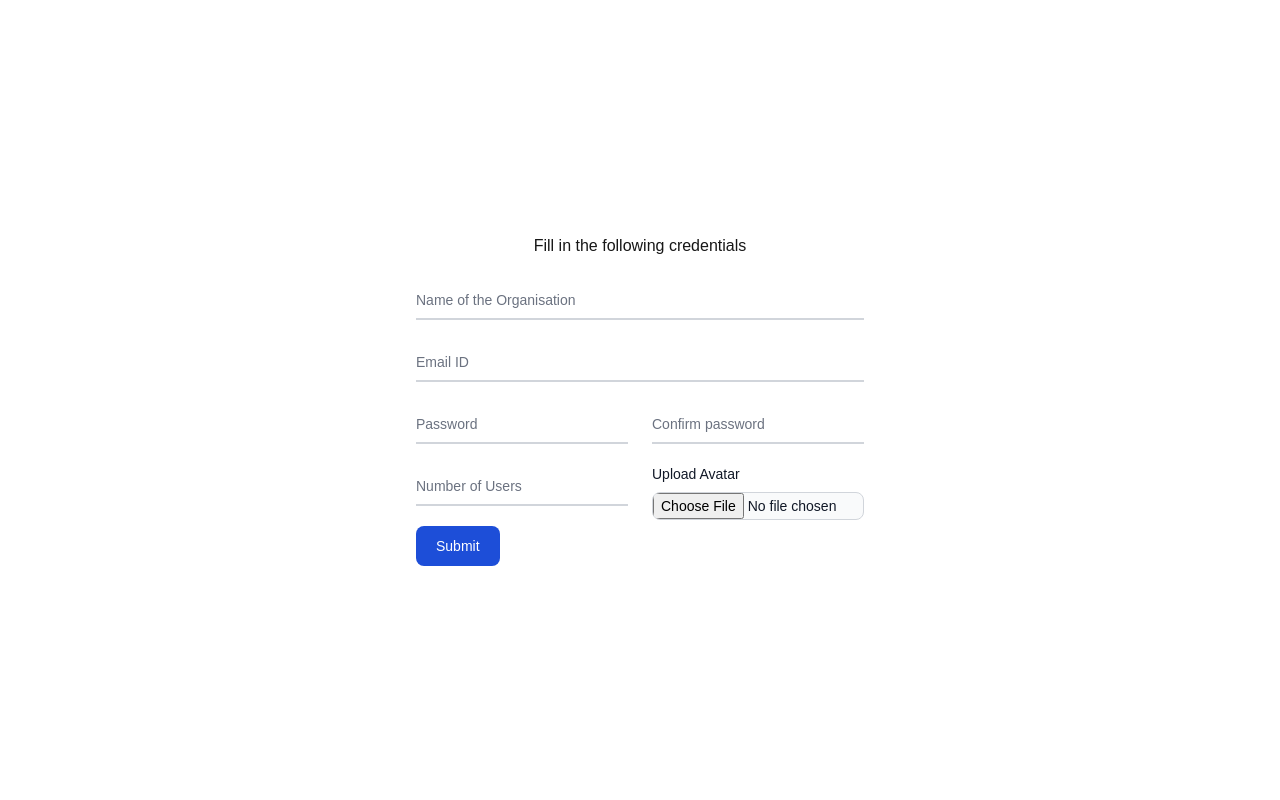
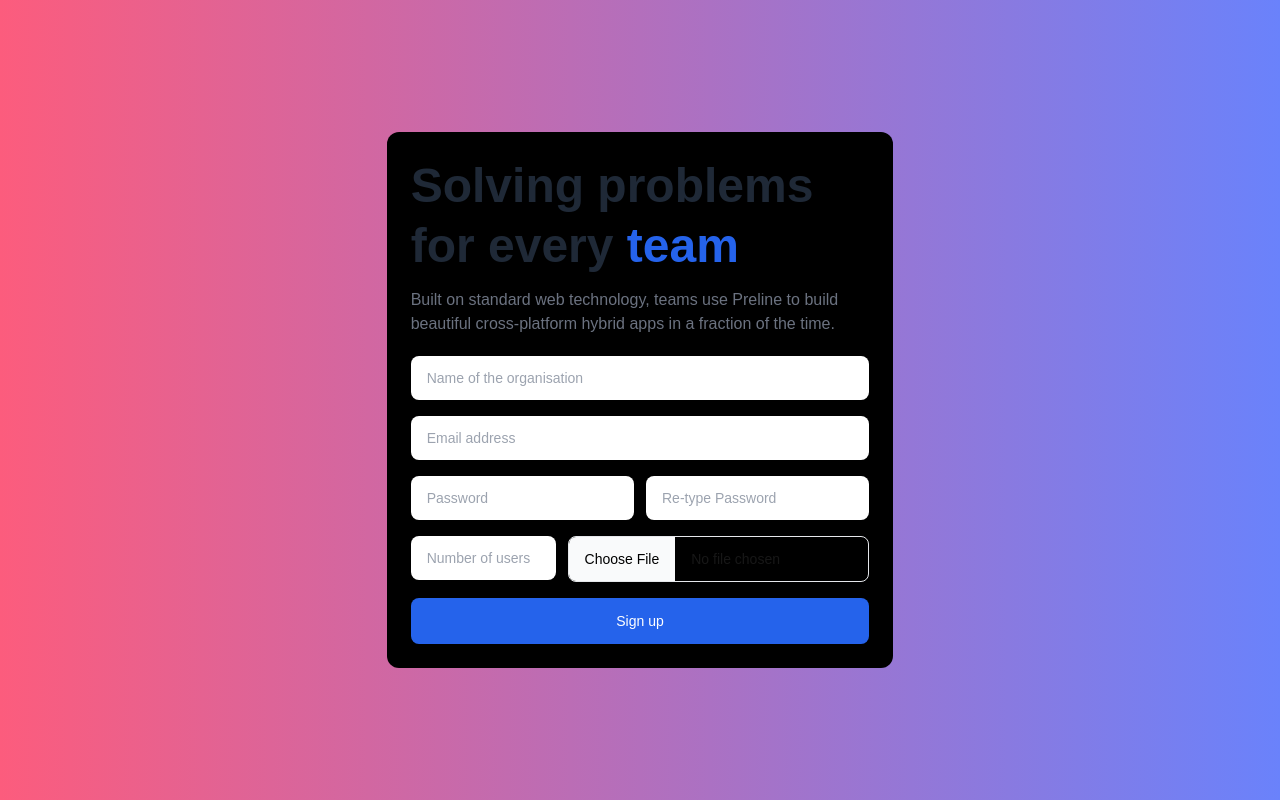
Before and after one commit to Rajit-D/planet-interview, a Next.js app: page /orgSignup in a window 1280 px wide. Built offline with nearby package versions, Linux system fonts and the light colour scheme; no server answers.

Commit message:
new org sign up page

```diff
--- a/components/SignUp.tsx
+++ b/components/SignUp.tsx
@@ -19,122 +19,128 @@ const SignUp = () => {
 
   const router = useRouter();
   return (
-    <>
-      <div className="flex items-center justify-center flex-col h-screen">
-        Fill in the following credentials
-        <div className="max-w-md mx-auto mt-5">
-          <div className="relative z-0 w-full mb-5 group">
+    <div className="bg-gradient-to-r from-[#fc5c7d] to-[#6a82fb] relative overflow-hidden h-screen flex justify-center items-center">
+      <div className="mx-auto w-full py-12 px-4 sm:px-6 md:py-20 lg:py-32 md:px-8 flex justify-center items-center">
+        <div className="bg-black md:w-5/12 p-6 rounded-xl">
+          <h1 className="text-3xl text-gray-800 font-bold md:text-4xl md:leading-tight lg:text-5xl lg:leading-tight dark:text-neutral-200">
+            Solving problems for every{" "}
+            <span className="text-blue-600 dark:text-blue-500">team</span>
+          </h1>
+          <p className="mt-3 text-base text-gray-500 dark:text-neutral-500">
+            Built on standard web technology, teams use Preline to build
+            beautiful cross-platform hybrid apps in a fraction of the time.
+          </p>
+
+          <div className="mt-5">
+            <div className="mb-4">
+              <label
+                htmlFor="hs-hero-name-2"
+                className="block text-sm font-medium dark:text-white"
+              >
+                <span className="sr-only">Name of the organisation</span>
+              </label>
               <input
-              type="name"
-              name="org-name"
-              id="org-name"
-              className="block py-2.5 px-0 w-full text-sm text-gray-900 bg-transparent border-0 border-b-2 border-gray-300 appearance-none dark:text-white dark:border-gray-600 dark:focus:border-blue-500 focus:outline-none focus:ring-0 focus:border-blue-600 peer"
-              placeholder=""
-              required
+                type="text"
+                id="hs-hero-name-2"
+                className="py-3 px-4 block w-full border-gray-200 rounded-lg text-sm focus:border-blue-500 focus:ring-blue-500 disabled:opacity-50 disabled:pointer-events-none dark:bg-neutral-900 dark:border-neutral-700 dark:text-neutral-400 dark:placeholder-neutral-500 dark:focus:ring-neutral-600"
+                placeholder="Name of the organisation"
                 onChange={(e) => {
                   setOrgName(e.target.value);
                 }}
+                required
               />
+            </div>
+
+            <div className="mb-4">
               <label
-              htmlFor="org-name"
-              className="peer-focus:font-medium absolute text-sm text-gray-500 dark:text-gray-400 duration-300 transform -translate-y-6 scale-75 top-3 -z-10 origin-[0] peer-focus:start-0 rtl:peer-focus:translate-x-1/4 rtl:peer-focus:left-auto peer-focus:text-blue-600 peer-focus:dark:text-blue-500 peer-placeholder-shown:scale-100 peer-placeholder-shown:translate-y-0 peer-focus:scale-75 peer-focus:-translate-y-6"
+                htmlFor="hs-hero-email-2"
+                className="block text-sm font-medium dark:text-white"
               >
-              Name of the Organisation
+                <span className="sr-only">Email address</span>
               </label>
-          </div>
-          <div className="relative z-0 w-full mb-5 group">
               <input
                 type="email"
-              name="floating_email"
-              id="floating_email"
-              className="block py-2.5 px-0 w-full text-sm text-gray-900 bg-transparent border-0 border-b-2 border-gray-300 appearance-none dark:text-white dark:border-gray-600 dark:focus:border-blue-500 focus:outline-none focus:ring-0 focus:border-blue-600 peer"
-              placeholder=""
-              required
+                id="hs-hero-email-2"
+                className="py-3 px-4 block w-full border-gray-200 rounded-lg text-sm focus:border-blue-500 focus:ring-blue-500 disabled:opacity-50 disabled:pointer-events-none dark:bg-neutral-900 dark:border-neutral-700 dark:text-neutral-400 dark:placeholder-neutral-500 dark:focus:ring-neutral-600"
+                placeholder="Email address"
                 onChange={(e) => {
                   setOrgEmail(e.target.value);
                 }}
+                required
               />
+            </div>
+
+            <div className="mb-4 grid grid-cols-2 gap-x-3">
+              <div className="">
                 <label
-              htmlFor="floating_email"
-              className="peer-focus:font-medium absolute text-sm text-gray-500 dark:text-gray-400 duration-300 transform -translate-y-6 scale-75 top-3 -z-10 origin-[0] peer-focus:start-0 rtl:peer-focus:translate-x-1/4 rtl:peer-focus:left-auto peer-focus:text-blue-600 peer-focus:dark:text-blue-500 peer-placeholder-shown:scale-100 peer-placeholder-shown:translate-y-0 peer-focus:scale-75 peer-focus:-translate-y-6"
+                  htmlFor="hs-hero-password-2"
+                  className="block text-sm font-medium dark:text-white"
                 >
-              Email ID
+                  <span className="sr-only">Password</span>
                 </label>
-          </div>
-          <div className="grid md:grid-cols-2 md:gap-6">
-            <div className="relative z-0 w-full mb-5 group">
                 <input
                   type="password"
-                name="floating_password"
-                id="floating_password"
-                className="block py-2.5 px-0 w-full text-sm text-gray-900 bg-transparent border-0 border-b-2 border-gray-300 appearance-none dark:text-white dark:border-gray-600 dark:focus:border-blue-500 focus:outline-none focus:ring-0 focus:border-blue-600 peer"
-                placeholder=" "
-                required
+                  id="hs-hero-password-2"
+                  className="py-3 px-4 block w-full border-gray-200 rounded-lg text-sm focus:border-blue-500 focus:ring-blue-500 disabled:opacity-50 disabled:pointer-events-none dark:bg-neutral-900 dark:border-neutral-700 dark:text-neutral-400 dark:placeholder-neutral-500 dark:focus:ring-neutral-600"
+                  placeholder="Password"
                   onChange={(e) => {
                     setOrgPassword(e.target.value);
                   }}
+                  required
                 />
+              </div>
+              <div className="">
                 <label
-                htmlFor="floating_password"
-                className="peer-focus:font-medium absolute text-sm text-gray-500 dark:text-gray-400 duration-300 transform -translate-y-6 scale-75 top-3 -z-10 origin-[0] peer-focus:start-0 rtl:peer-focus:translate-x-1/4 peer-focus:text-blue-600 peer-focus:dark:text-blue-500 peer-placeholder-shown:scale-100 peer-placeholder-shown:translate-y-0 peer-focus:scale-75 peer-focus:-translate-y-6"
+                  htmlFor="hs-hero-password-2"
+                  className="block text-sm font-medium dark:text-white"
                 >
-                Password
+                  <span className="sr-only">Re-type Password</span>
                 </label>
-            </div>
-            <div className="relative z-0 w-full mb-5 group">
                 <input
                   type="password"
-                name="repeat_password"
-                id="floating_repeat_password"
-                className="block py-2.5 px-0 w-full text-sm text-gray-900 bg-transparent border-0 border-b-2 border-gray-300 appearance-none dark:text-white dark:border-gray-600 dark:focus:border-blue-500 focus:outline-none focus:ring-0 focus:border-blue-600 peer"
-                placeholder=" "
-                required
+                  id="hs-hero-password-2"
+                  className="py-3 px-4 block w-full border-gray-200 rounded-lg text-sm focus:border-blue-500 focus:ring-blue-500 disabled:opacity-50 disabled:pointer-events-none dark:bg-neutral-900 dark:border-neutral-700 dark:text-neutral-400 dark:placeholder-neutral-500 dark:focus:ring-neutral-600"
+                  placeholder="Re-type Password"
                   onChange={(e) => {
                     setOrgCheckPass(e.target.value);
                   }}
+                  required
                 />
-              <label
-                htmlFor="floating_repeat_password"
-                className="peer-focus:font-medium absolute text-sm text-gray-500 dark:text-gray-400 duration-300 transform -translate-y-6 scale-75 top-3 -z-10 origin-[0] peer-focus:start-0 rtl:peer-focus:translate-x-1/4 peer-focus:text-blue-600 peer-focus:dark:text-blue-500 peer-placeholder-shown:scale-100 peer-placeholder-shown:translate-y-0 peer-focus:scale-75 peer-focus:-translate-y-6"
-              >
-                Confirm password
-              </label>
               </div>
             </div>
-          <div className="grid md:grid-cols-2 md:gap-6">
-            <div className="relative z-0 w-full mb-5 group">
+
+            <div className="mb-4  grid grid-cols-3 gap-x-3">
+              <div className="col-span-1">
+                <label
+                  htmlFor="hs-hero-name-2"
+                  className="block text-sm font-medium dark:text-white"
+                >
+                  <span className="sr-only">Enter number of users</span>
+                </label>
                 <input
-                type="tel"
-                pattern="[0-9]{3}-[0-9]{3}-[0-9]{4}"
-                name="floating_phone"
-                id="floating_phone"
-                className="block py-2.5 px-0 w-full text-sm text-gray-900 bg-transparent border-0 border-b-2 border-gray-300 appearance-none dark:text-white dark:border-gray-600 dark:focus:border-blue-500 focus:outline-none focus:ring-0 focus:border-blue-600 peer"
-                placeholder=" "
-                required
+                  type="text"
+                  id="hs-hero-name-2"
+                  className="py-3 px-4 block w-full border-gray-200 rounded-lg text-sm focus:border-blue-500 focus:ring-blue-500 disabled:opacity-50 disabled:pointer-events-none dark:bg-neutral-900 dark:border-neutral-700 dark:text-neutral-400 dark:placeholder-neutral-500 dark:focus:ring-neutral-600"
+                  placeholder="Number of users"
                   onChange={(e) => {
                     setOrgUserLen(e.target.value);
                   }}
+                  required
                 />
-              <label
-                htmlFor="floating_phone"
-                className="peer-focus:font-medium absolute text-sm text-gray-500 dark:text-gray-400 duration-300 transform -translate-y-6 scale-75 top-3 -z-10 origin-[0] peer-focus:start-0 rtl:peer-focus:translate-x-1/4 peer-focus:text-blue-600 peer-focus:dark:text-blue-500 peer-placeholder-shown:scale-100 peer-placeholder-shown:translate-y-0 peer-focus:scale-75 peer-focus:-translate-y-6"
-              >
-                Number of Users
-              </label>
               </div>
-
-            <div className="max-w-lg mx-auto">
-              <label
-                className="block mb-2 text-sm font-medium text-gray-900 dark:text-white"
-                htmlFor="user_avatar"
-              >
-                Upload Avatar
+              <div className="col-span-2">
+                <label htmlFor="file-input" className="sr-only">
+                  Choose Avatar Image
                 </label>
                 <input
-                className="block w-full text-sm text-gray-900 border border-gray-300 rounded-lg cursor-pointer bg-gray-50 dark:text-gray-400 focus:outline-none dark:bg-gray-700 dark:border-gray-600 dark:placeholder-gray-400"
-                aria-describedby="user_avatar_help"
-                id="user_avatar"
                   type="file"
+                  name="file-input"
+                  id="file-input"
+                  className="block w-full border border-gray-200 shadow-sm rounded-lg text-sm focus:z-10 focus:border-blue-500 focus:ring-blue-500 disabled:opacity-50 disabled:pointer-events-none dark:bg-neutral-900 dark:border-neutral-700 dark:text-neutral-400
+    file:bg-gray-50 file:border-0
+    file:me-4
+    file:py-3 file:px-4
+    dark:file:bg-neutral-700 dark:file:text-neutral-400"
                   ref={imageInputRef}
                   onChange={(e) => {
                     setSelectedFile(e.target.files?.[0]);
@@ -142,9 +148,11 @@ const SignUp = () => {
                 />
               </div>
             </div>
+
+            <div className="grid">
               <button
                 type="submit"
-            className="text-white bg-blue-700 hover:bg-blue-800 focus:ring-4 focus:outline-none focus:ring-blue-300 font-medium rounded-lg text-sm w-full sm:w-auto px-5 py-2.5 text-center dark:bg-blue-600 dark:hover:bg-blue-700 dark:focus:ring-blue-800"
+                className="py-3 px-4 inline-flex justify-center items-center gap-x-2 text-sm font-medium rounded-lg border border-transparent bg-blue-600 text-white hover:bg-blue-700 focus:outline-none focus:bg-blue-700 disabled:opacity-50 disabled:pointer-events-none"
                 onClick={async () => {
                   if (orgPassword === orgCheckPass) {
                     if (selectedFile) {
@@ -181,87 +189,13 @@ const SignUp = () => {
                   } else window.alert("Wrong Password ⚠");
                 }}
               >
-            Submit
-          </button>
-          {orgAvatarImg && (
-            <img src={orgAvatarImg} className="my-5 max-w-[100px]" />
-          )}
-        </div>
-      </div>
-
-      {/* <div className="relative py-3 sm:max-w-xl sm:mx-auto">
-        <div className="relative px-4 py-10 bg-white mx-8 md:mx-0 shadow rounded-3xl sm:p-10">
-          <div className="max-w-md mx-auto">
-            <div className="flex items-center space-x-5">
-              <div className="h-14 w-14 bg-yellow-200 rounded-full flex flex-shrink-0 justify-center items-center text-yellow-500 text-2xl font-mono">
-                i
-              </div>
-              <div className="block pl-2 font-semibold text-xl self-start text-gray-700">
-                <h2 className="leading-relaxed">Create an Event</h2>
-                <p className="text-sm text-gray-500 font-normal leading-relaxed">
-                  Lorem ipsum, dolor sit amet consectetur adipisicing elit.
-                </p>
-              </div>
-            </div>
-            <div className="divide-y divide-gray-200">
-              <div className="py-8 text-base leading-6 space-y-4 text-gray-700 sm:text-lg sm:leading-7">
-                <div className="flex flex-col">
-                  <label className="leading-loose">Name</label>
-                  <input
-                    type="text"
-                    className="px-4 py-2 border focus:ring-gray-500 focus:border-gray-900 w-full sm:text-sm border-gray-300 rounded-md focus:outline-none text-gray-600"
-                    placeholder="Eg.: Stark Industries"
-                  />
-                </div>
-                <div className="flex flex-col">
-                  <label className="leading-loose">Email ID</label>
-                  <input
-                    type="text"
-                    className="px-4 py-2 border focus:ring-gray-500 focus:border-gray-900 w-full sm:text-sm border-gray-300 rounded-md focus:outline-none text-gray-600"
-                    placeholder="Eg.: anakin@darkforce.com"
-                  />
-                </div>
-                <div className="flex items-center space-x-4">
-                  <div className="flex flex-col">
-                    <label className="leading-loose">Password</label>
-                    <div className="relative focus-within:text-gray-600 text-gray-400">
-                      <input
-                        type="text"
-                        className="pr-4 pl-10 py-2 border focus:ring-gray-500 focus:border-gray-900 w-full sm:text-sm border-gray-300 rounded-md focus:outline-none text-gray-600"
-                        placeholder="******"
-                      />
-                    </div>
-                  </div>
-                  <div className="flex flex-col">
-                    <label className="leading-loose">Check Password</label>
-                    <div className="relative focus-within:text-gray-600 text-gray-400">
-                      <input
-                        type="text"
-                        className="pr-4 pl-10 py-2 border focus:ring-gray-500 focus:border-gray-900 w-full sm:text-sm border-gray-300 rounded-md focus:outline-none text-gray-600"
-                        placeholder="*******"
-                      />
-                    </div>
-                  </div>
-                </div>
-                <div className="flex flex-col">
-                  <label className="leading-loose">Admin numbers:</label>
-                  <input
-                    type="text"
-                    className="px-4 py-2 border focus:ring-gray-500 focus:border-gray-900 w-full sm:text-sm border-gray-300 rounded-md focus:outline-none text-gray-600"
-                    placeholder="Optional"
-                  />
-                </div>
-              </div>
-              <div className="pt-4 flex items-center space-x-4">
-                <button className="bg-blue-500 flex justify-center items-center w-full text-white px-4 py-3 rounded-md focus:outline-none">
-                  Create
+                {orgAvatarImg ? "Loading...":"Sign up"}
               </button>
             </div>
           </div>
         </div>
       </div>
-      </div> */}
-    </>
+    </div>
   );
 };
 
```
Lines whose indentation alone changed are shown as unchanged.
